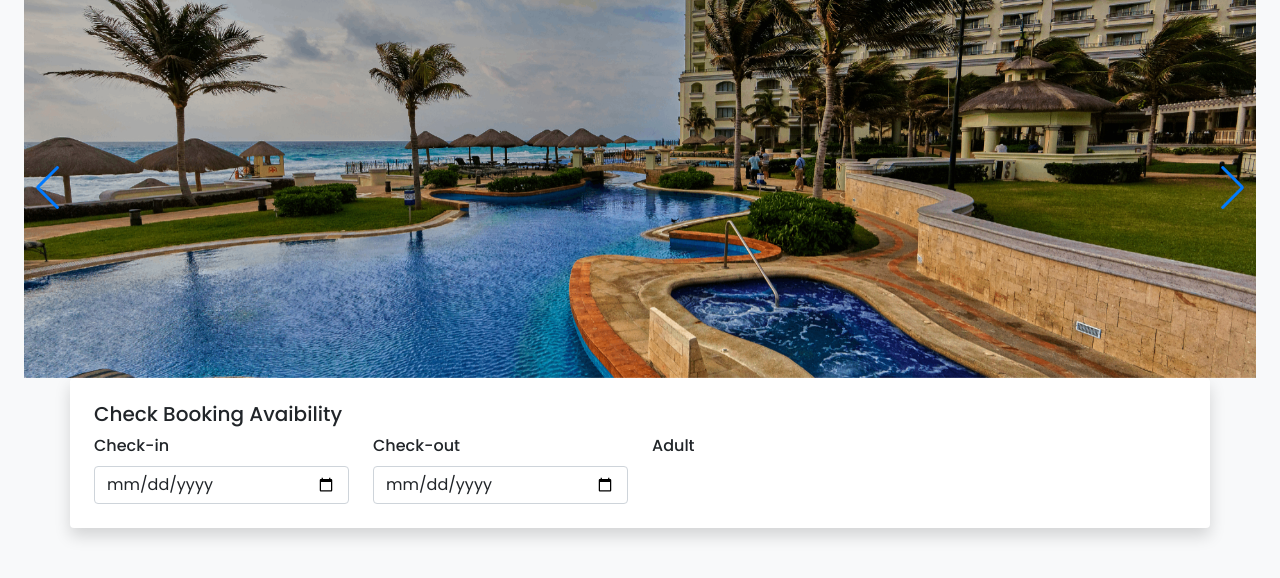
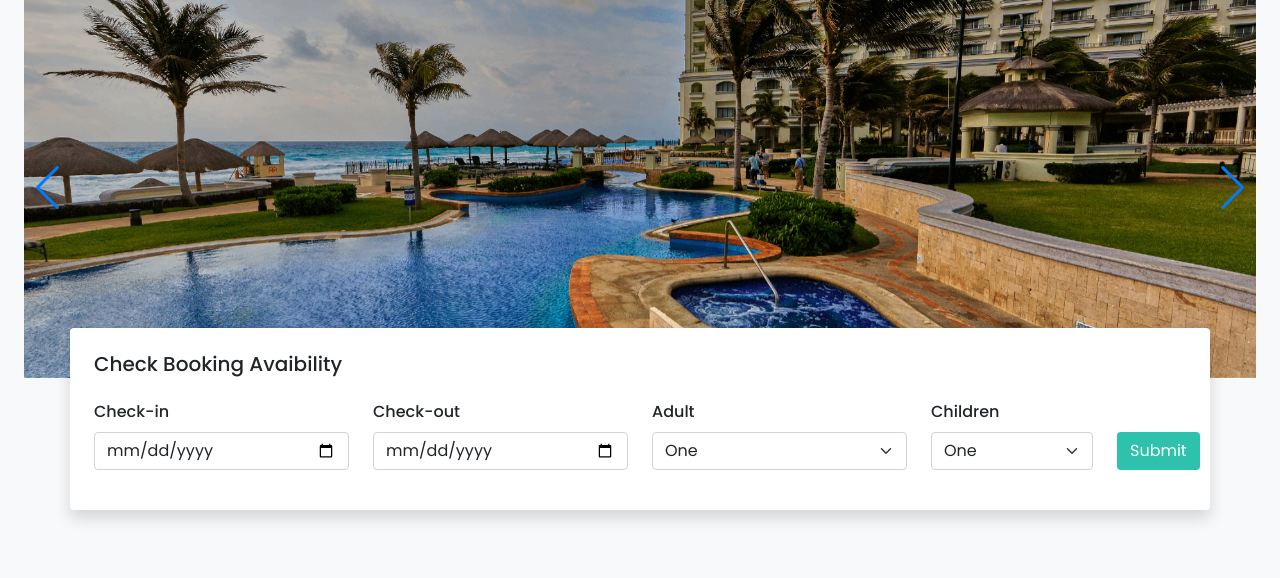
Before and after one commit to swapnilgaikwad4567/MP-2, a PHP site: page / in a window 1280 px wide. Shown: the part 93-671 px from the top of the page. Run offline with PHP 8.4, Linux system fonts and the light colour scheme.

Commit message:
index.php

```diff
--- a/Swapnil/index.php
+++ b/Swapnil/index.php
@@ -25,6 +25,17 @@ input::-webkit-inner-spin-button {
 /* Firefox */
 input[type=number] {
   -moz-appearance: textfield;
+}
+.custom-bg{
+  background-color: #2ec1ac;
+}
+.custom-bg:hover{
+  background-color: #279e8c;
+}
+.availability-form{
+  margin-top: -50px;
+  z-index: 2;
+  position: relative;
 }
 
 </style>
@@ -191,26 +202,44 @@ input[type=number] {
   <!-- Swiper JS -->
 </div>
 <!--Check Avaibility form-->
-<div class="container">
+<div class="container availability-form">
   <div class="row">
     <div class="col-lg-12 bg-white shadow p-4 rounded">
-      <h5>
+      <h5 class="mb-4">
         Check Booking Avaibility
       </h5>
       <form>
-        <div class="row">
-          <div class="col-lg-3">
+        <div class="row align-items-end">
+          <div class="col-lg-3 mb-3">
           <label class="form-label" style="font-weight: 500;">Check-in</label>
           <input type="date" class="form-control shadow=none">
           </div>
-          <div class="col-lg-3">
+          <div class="col-lg-3 mb-3">
           <label class="form-label" style="font-weight: 500;">Check-out</label>
           <input type="date" class="form-control shadow=none">
           </div>
-          <div class="col-lg-3">
+          <div class="col-lg-3 mb-3">
           <label class="form-label" style="font-weight: 500;">Adult</label>
+          <select class="form-select shadow-none">
 
+          <option value="1">One</option>
+          <option value="2">Two</option>
+          <option value="3">Three</option>
+          </select>
           </div>
+
+          <div class="col-lg-2 mb-3">
+          <label class="form-label" style="font-weight: 500;">Children</label>
+          <select class="form-select shadow-none">
+          <option value="1">One</option>
+          <option value="2">Two</option>
+          <option value="3">Three</option>
+          </select>
+          </div>
+<div class="col-lg-1 mb-lg-3  mt-2">
+  <button type="submit" class="btn text-white shadow-none custom-bg">Submit</button>
+</div>
+        </div>
         </div>
       </form>
     </div>
```
